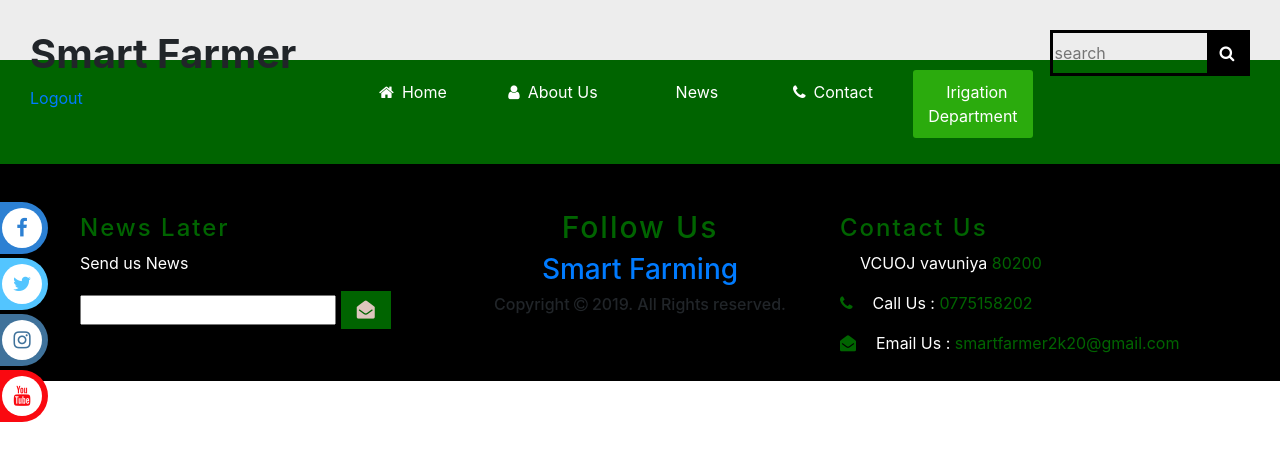
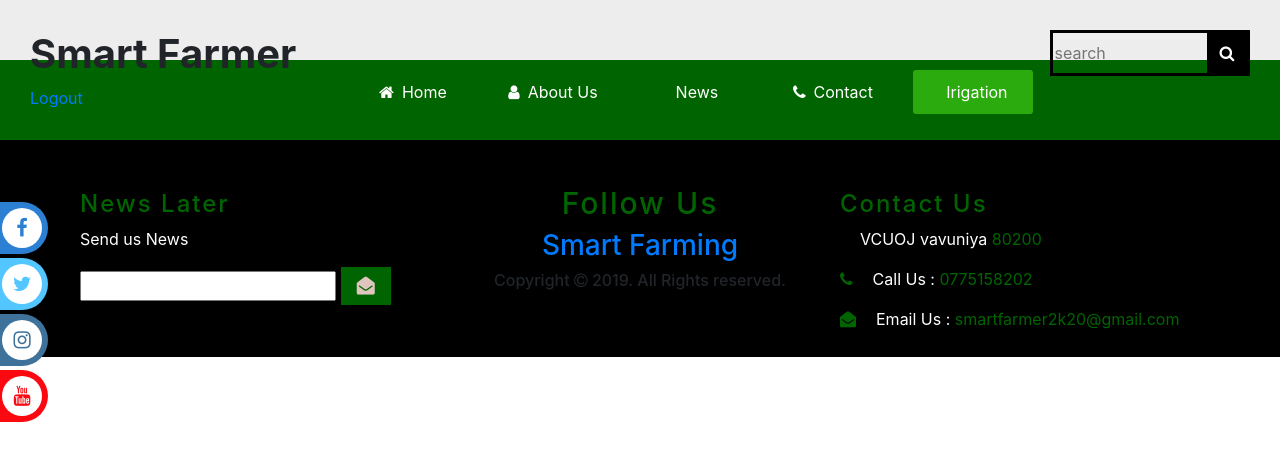
Before and after one commit to RajithaAdi95/Smart_Farmer, a PHP site: page /AdminIrigation.php in a window 1280 px wide. Shown: the top 461 px of the page. Run offline with PHP 8.4, Linux system fonts and the light colour scheme; some libraries are stand-ins or nearby versions.

Commit message:
modified.

```diff
--- a/AdminIrigation.php
+++ b/AdminIrigation.php
@@ -52,7 +52,7 @@
 				<li><a href="aboutUs.html"><i class="fa fa-user"></i>About Us</a></li>
 				<li><a href="news.html"><i class="fa fa-comment-lines"></i>News</a></li>
 				<li><a href="contact.html"><i class="fa fa-phone"></i>Contact</a></li>
-				<li class="active"><a href="#"><i class="fa fa-cloud-sun-rain"></i>Irigation Department</a></li>
+				<li class="active"><a href="#"><i class="fa fa-cloud-sun-rain"></i>Irigation</a></li>
 			</ul>
 		</div>
 		</div>
--- a/index.html
+++ b/index.html
@@ -87,12 +87,12 @@
 		<center>
 		<div class="gallery">
 			<a href="image/image.jpg" data-lightbox="mygallary"><img src="image/image.jpg"></a>
+			<a href="image/img4.jpg" data-lightbox="mygallary"><img src="image/img4.jpg"></a>
+			<a href="image/img5.jpg" data-lightbox="mygallary"><img src="image/img5.jpg"></a>
+			<a href="image/img6.jpg" data-lightbox="mygallary"><img src="image/img6.jpg"></a>
 			<a href="image/imgn7.jpg" data-lightbox="mygallary"><img src="image/imgn7.jpg"></a>
 			<a href="image/imgn4.jpg" data-lightbox="mygallary"><img src="image/imgn4.jpg"></a>
 			<a href="image/imgn8.jpg" data-lightbox="mygallary"><img src="image/imgn8.jpg"></a>
-			<a href="image/img4.jpg" data-lightbox="mygallary"><img src="image/img4.jpg"></a>
-			<a href="image/img5.jpg" data-lightbox="mygallary"><img src="image/img5.jpg"></a>
-			<a href="image/img6.jpg" data-lightbox="mygallary"><img src="image/img6.jpg"></a>
 			<a href="image/imgn1.jpg" data-lightbox="mygallary"><img src="image/imgn1.jpg"></a>
 			<a href="image/imgn2.jpg" data-lightbox="mygallary"><img src="image/imgn2.jpg"></a>
 			<a href="image/imgn3.jpg" data-lightbox="mygallary"><img src="image/imgn3.jpg"></a>
--- a/smartFarmingConnect.php
+++ b/smartFarmingConnect.php
@@ -88,7 +88,7 @@
 					/*$month=$_POST['month'];*/
 					$crop=$_POST['crop'];
 					if($area || $crop){
-						$show="SELECT * FROM crop where area='$area' AND crop='$crop'";
+						$show="SELECT * FROM crop where area='$area' OR crop='$crop'";
 						$result=mysqli_query($conn,$show);
 						while ($rows=mysqli_fetch_array($result)) {
 							echo "<tr>";
```
Also changed, not shown: image/smartF.PNG (added).
